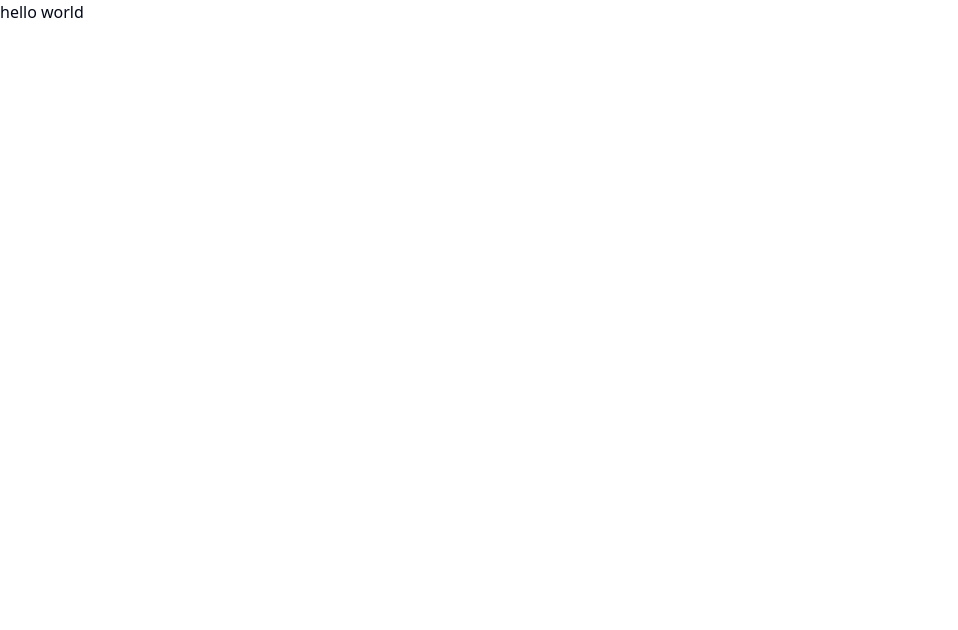
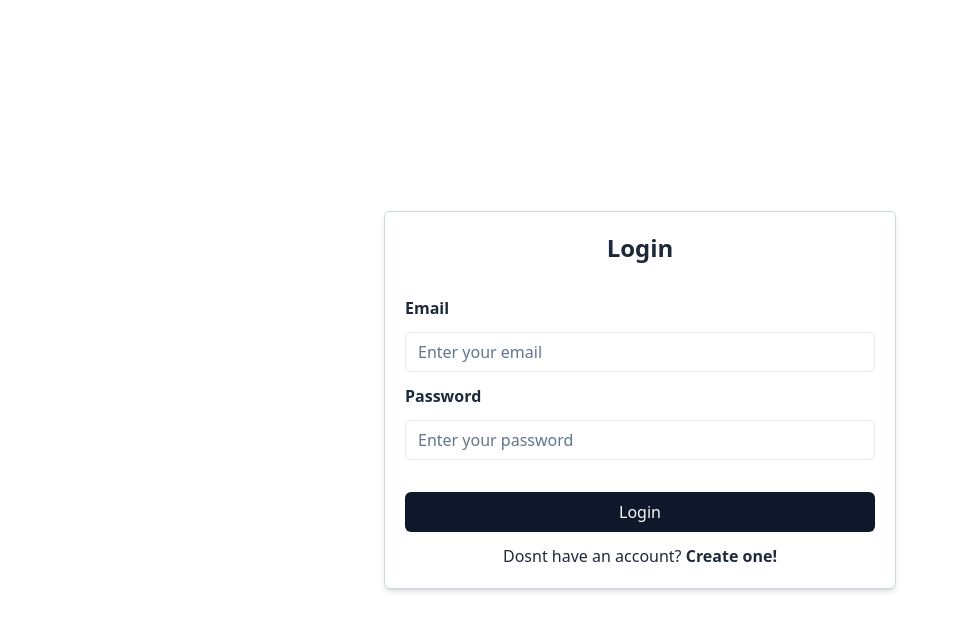
Before and after one commit to Mohammedatef1/Authentication, a React (Vite) app: page /login in a window 1280 px wide. Shown: the top 630 px of the page, without its empty margins (0-958 px from the left). Built offline with nearby package versions, Linux system fonts and the light colour scheme.

Commit message:
fix router

```diff
--- a/src/main.jsx
+++ b/src/main.jsx
@@ -39,7 +39,6 @@ const router = createBrowserRouter([
 ReactDOM.createRoot(document.getElementById("root")).render(
   <React.StrictMode>
     <Toaster />
-    {/*<RouterProvider router={router} />*/}
-    <div>hello world</div>
+    <RouterProvider router={router} />
   </React.StrictMode>
 );
```
